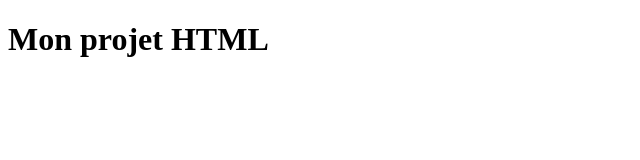
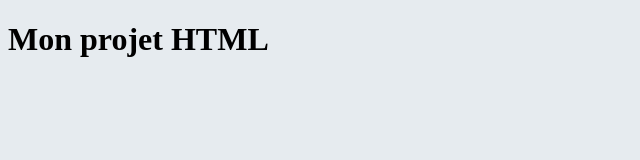
Before and after one commit to cacaleis/monprojet2, a plain HTML site: page index.html in a window 1280 px wide. Shown: the whole page, without its empty margins (0-640 px from the left). Drawn offline with Linux system fonts and the light colour scheme.

Commit message:
modifi couleur de fond

```diff
--- a/index.html
+++ b/index.html
@@ -4,7 +4,7 @@
 		<meta charset="utf-8">
 		<title></title>
 	</head>
-	<body style="background-color:#labc9c">
+	<body style="background-color:#e6ebef">
 		<h1>Mon projet HTML</h1>
 	</body>
 </html>
```
